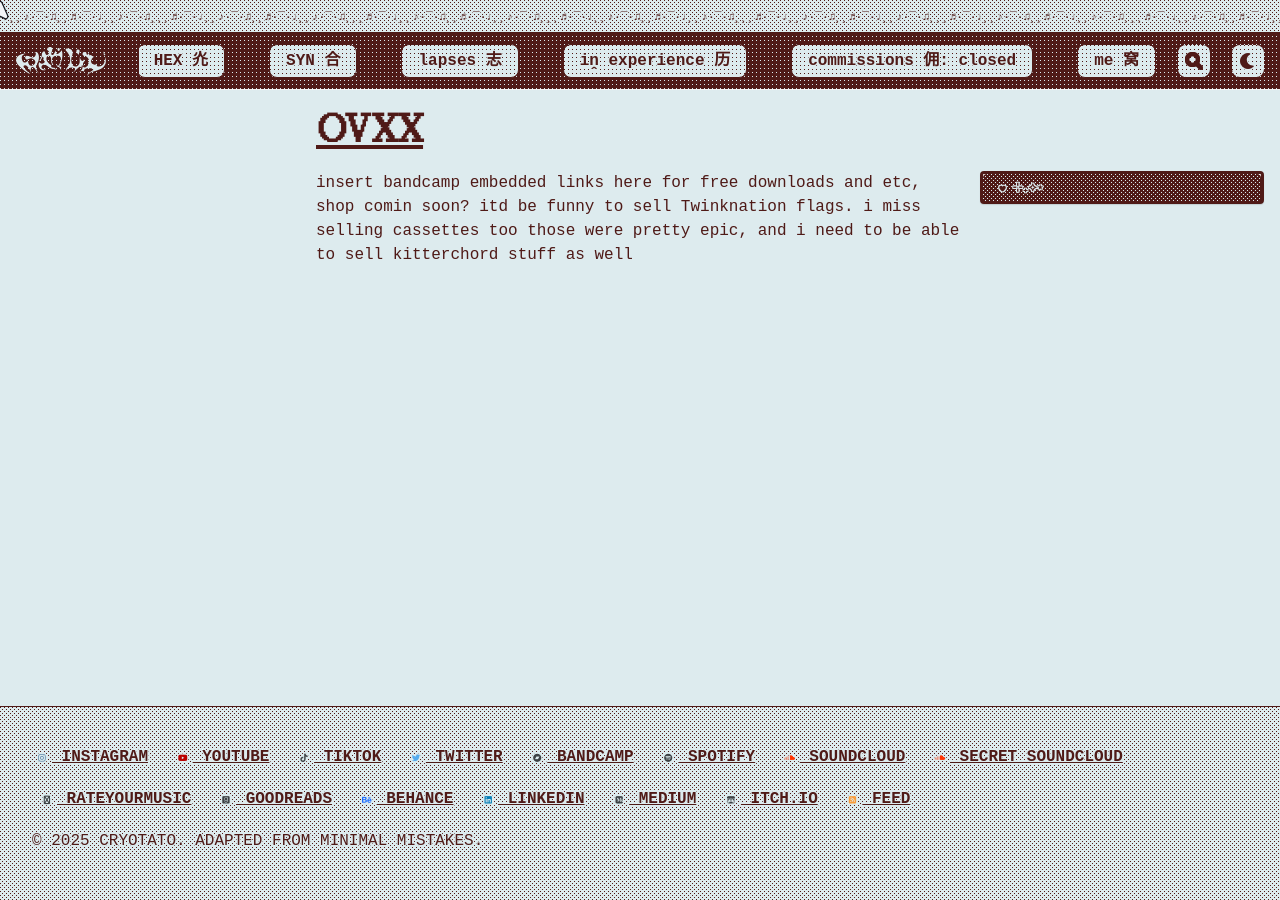
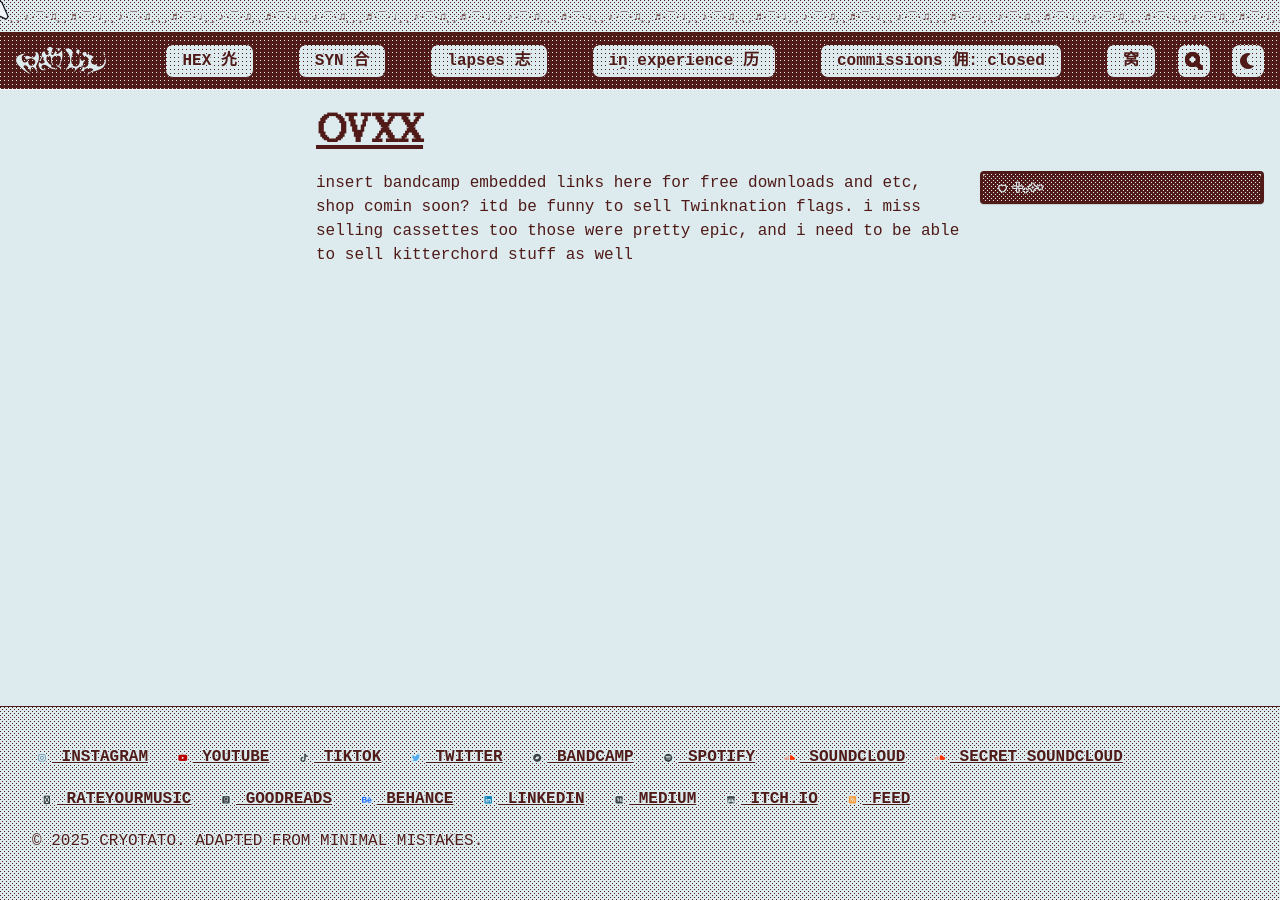
Before and after one commit to cryotato/cryotato.github.io, a Jekyll site: the page built from _pages/ovxx.md, in a window 1280 px wide. Built offline with Jekyll 4.4.1, drawn with Linux system fonts in a browser that asks for light colours; cached includes are drawn as plain includes; some web fonts are replaced.

```diff
--- a/_data/navigation.yml
+++ b/_data/navigation.yml
@@ -11,7 +11,7 @@ main:
     url: /portfolio/
   - title: "commissions 佣: closed"
     url: /commissions/
-  - title: "me 窝"
+  - title: "窝"
     url: /about/
   # - title: "✉ail"
   #   url: /mail/
```
